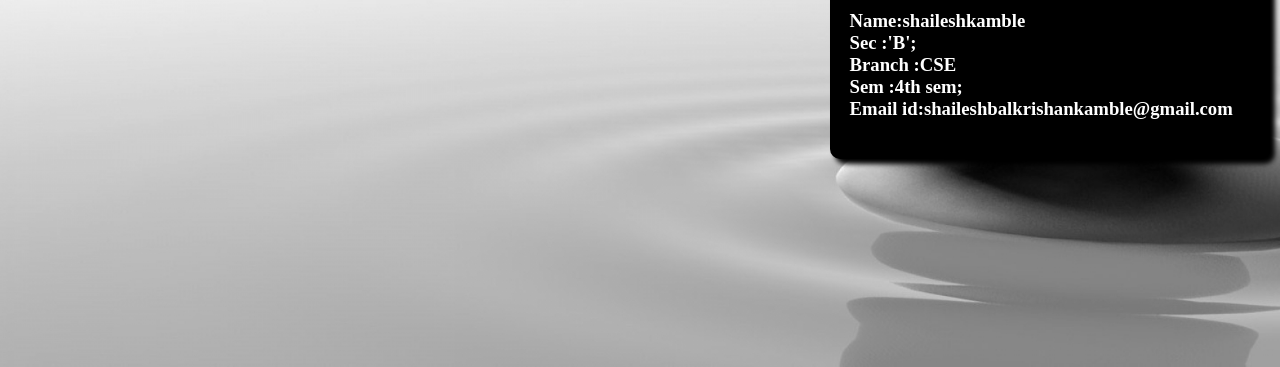
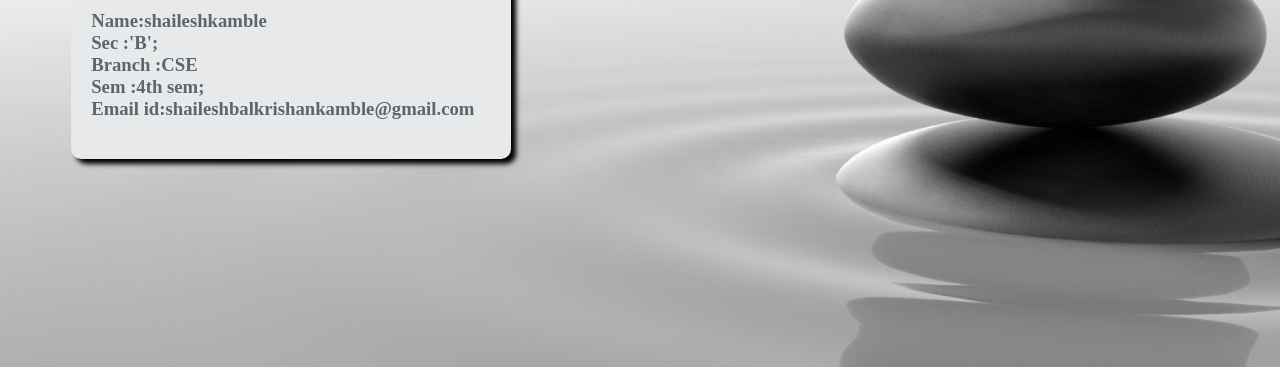
Before and after one commit to shaileshkamble/webpage-shailesh, a plain HTML site: page index.html in a window 1280 px wide. Shown: the part 433-800 px from the top of the page. Drawn offline with Linux system fonts and the light colour scheme.

Commit message:
Update index.html

```diff
--- a/index.html
+++ b/index.html
@@ -11,15 +11,15 @@
 
 
 .custom-div{
-            background-color: black;
-			color: white;
+            background-color: #E8E9Eb;
+			color: #5B676D;
 			width: 400px;
 			border-radius: 10px;
 			box-shadow: 5px 5px 5px black;
 			padding: 20px;
 			margin: auto;
 			margin-top: 20%;
-			margin-left:65%;
+			margin-left:5%;
 	    }
 </style>
 </head>
```
